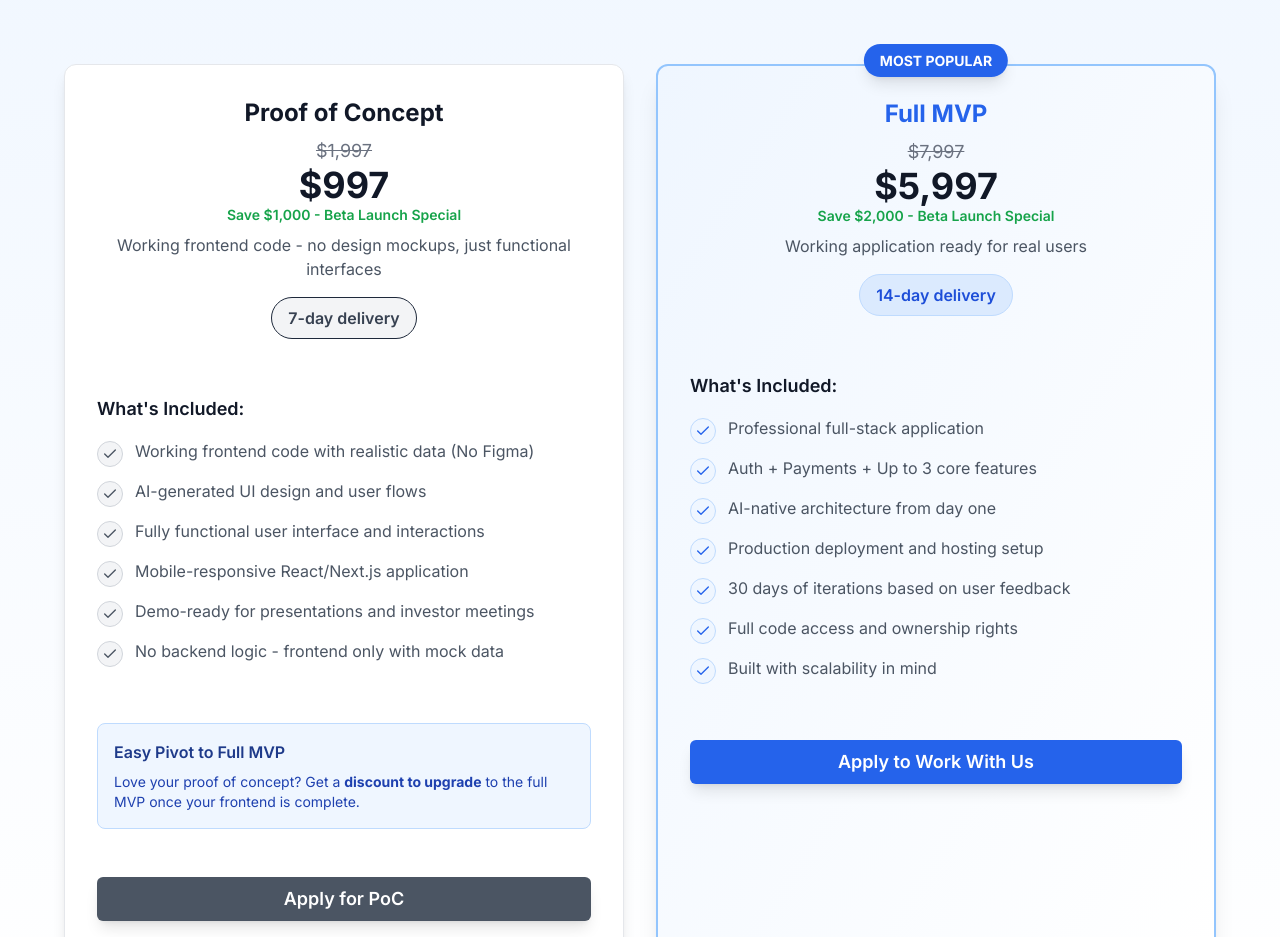
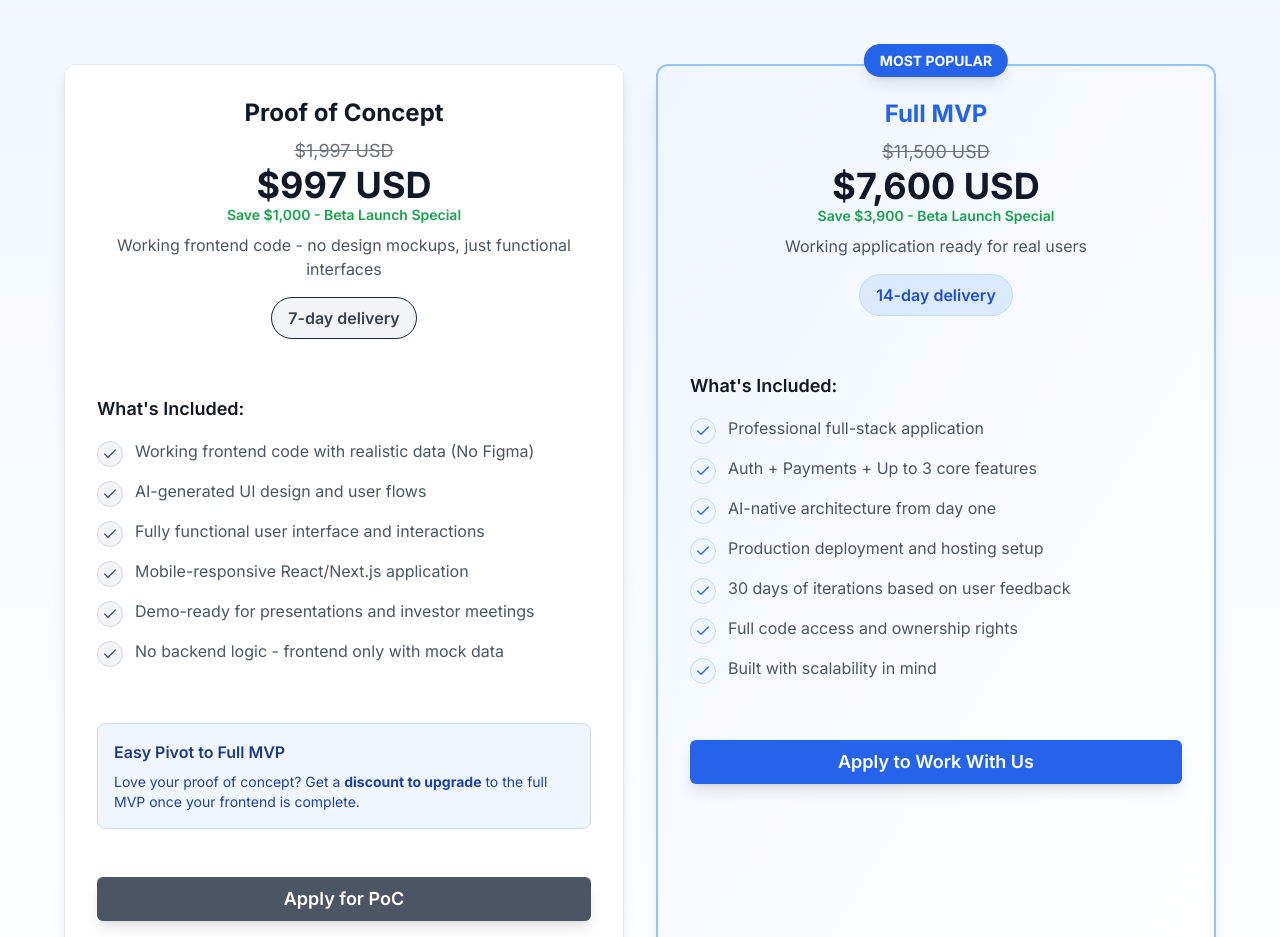
Before and after one commit to digiphd/mymvp, a Next.js app in the folder apps/web/: page / in a window 1280 px wide. Shown: the part 9281-10218 px from the top of the page. Built offline with nearby package versions, Linux system fonts and the light colour scheme.

Commit message:
Update pricing

```diff
--- a/apps/web/src/components/sections/PricingSection.tsx
+++ b/apps/web/src/components/sections/PricingSection.tsx
@@ -55,8 +55,8 @@ export default function PricingSection() {
               <div className="text-center mb-8">
                 <h3 className="text-2xl font-bold text-gray-900 mb-2">Proof of Concept</h3>
                 <div className="mb-2">
-                  <div className="text-lg text-gray-500 line-through">$1,997</div>
-                  <div className="text-4xl font-bold text-gray-900">$997</div>
+                  <div className="text-lg text-gray-500 line-through">$1,997 USD</div>
+                  <div className="text-4xl font-bold text-gray-900">$997 USD</div>
                   <div className="text-sm text-green-600 font-semibold">Save $1,000 - Beta Launch Special</div>
                 </div>
                 <p className="text-gray-600">Working frontend code - no design mockups, just functional interfaces</p>
@@ -124,9 +124,9 @@ export default function PricingSection() {
               <div className="text-center mb-8">
                 <h3 className="text-2xl font-bold text-blue-600 mb-2">Full MVP</h3>
                 <div className="mb-2">
-                  <div className="text-lg text-gray-500 line-through">$7,997</div>
-                  <div className="text-4xl font-bold text-gray-900">$5,997</div>
-                  <div className="text-sm text-green-600 font-semibold">Save $2,000 - Beta Launch Special</div>
+                  <div className="text-lg text-gray-500 line-through">$11,500 USD</div>
+                  <div className="text-4xl font-bold text-gray-900">$7,600 USD</div>
+                  <div className="text-sm text-green-600 font-semibold">Save $3,900 - Beta Launch Special</div>
                 </div>
                 <p className="text-gray-600">Working application ready for real users</p>
                 <div className="mt-4 inline-flex items-center bg-blue-100 px-4 py-2 rounded-full border border-blue-200">
```
